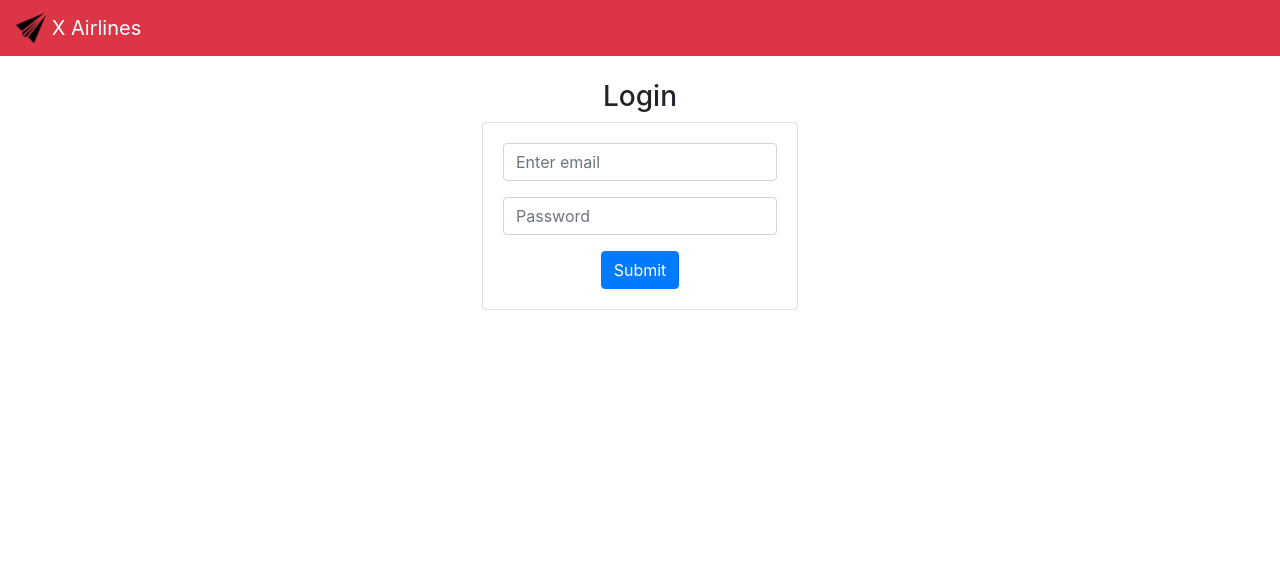
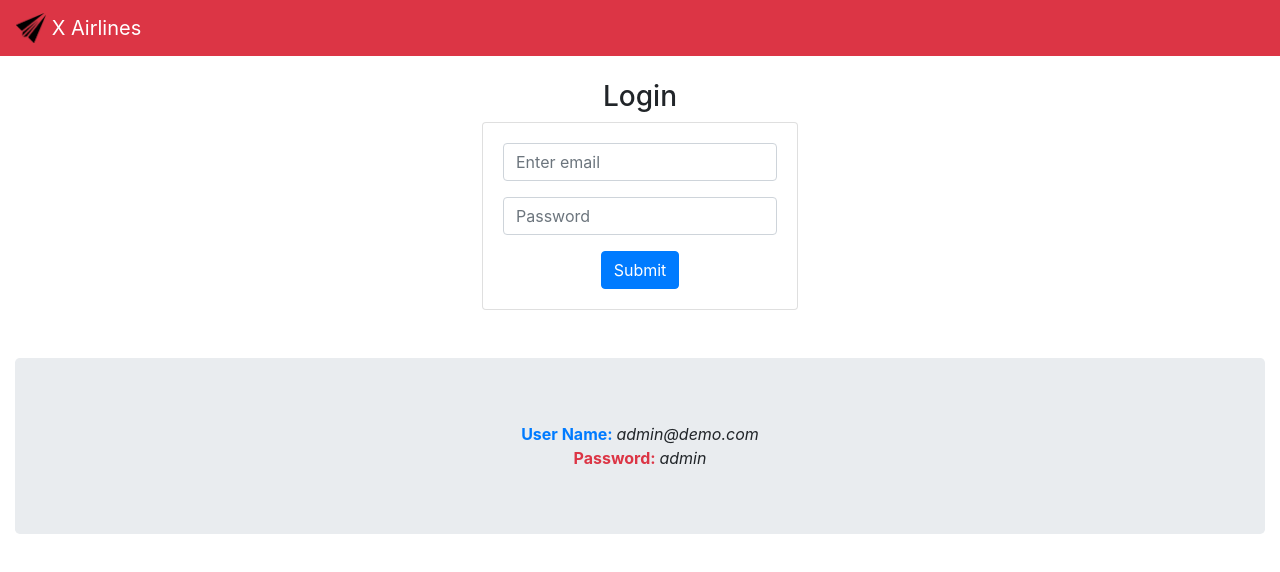
Before and after one commit to crackayus09/aireline-app, a React (Create React App) app: page / in a window 1280 px wide. Shown: the top 572 px of the page. Built offline with nearby package versions, Linux system fonts and the light colour scheme.

Commit message:
Adding few detail

```diff
--- a/src/components/application/FlightBooking.jsx
+++ b/src/components/application/FlightBooking.jsx
@@ -25,16 +25,16 @@ export const FlightBooking = (props) => {
         <Row className="justify-content-center mt-2">
           <Col xs="12" md="6" lg="4" className="text-center">
             Your flight from{" "}
-            <b>{flightInfo[0]["DepartureAirportLocationCode"]}</b> -{" "}
-            <b>
+            <span className="font-weight-bold">{flightInfo[0]["DepartureAirportLocationCode"]}</span> -{" "}
+            <span className="font-weight-bold">
               {flightInfo[flightInfoLength - 1]["ArrivalAirportLocationCode"]}
-            </b>{" "}
+            </span>{" "}
             on{" "}
-            <b>
+            <span className="font-weight-bold">
               <Moment format="DD MMMM YYYY">
                 {flightInfo[0]["DepartureDateTime"]}
               </Moment>
-            </b>{" "}
+            </span>{" "}
             is confirmed.
           </Col>
         </Row>
--- a/src/components/users/LoginPage.jsx
+++ b/src/components/users/LoginPage.jsx
@@ -1,6 +1,6 @@
 import React from "react";
 
-import { Form, Button } from "react-bootstrap";
+import { Form, Button, Jumbotron } from "react-bootstrap";
 
 import { CommonContainer } from "../commons";
 import { LoginContainer } from ".";
@@ -52,6 +52,16 @@ export const LoginPage = () => {
             </Button>
           </Form>
         </LoginContainer>
+        <Jumbotron className="mt-5 text-center">
+          <div>
+            <span className="font-weight-bold text-primary">User Name: </span>
+            <span className="font-italic">admin@demo.com</span>
+          </div>
+          <div>
+            <span className="font-weight-bold text-danger">Password: </span>
+            <span className="font-italic">admin</span>
+          </div>
+        </Jumbotron>
       </CommonContainer>
     </>
   );
```
